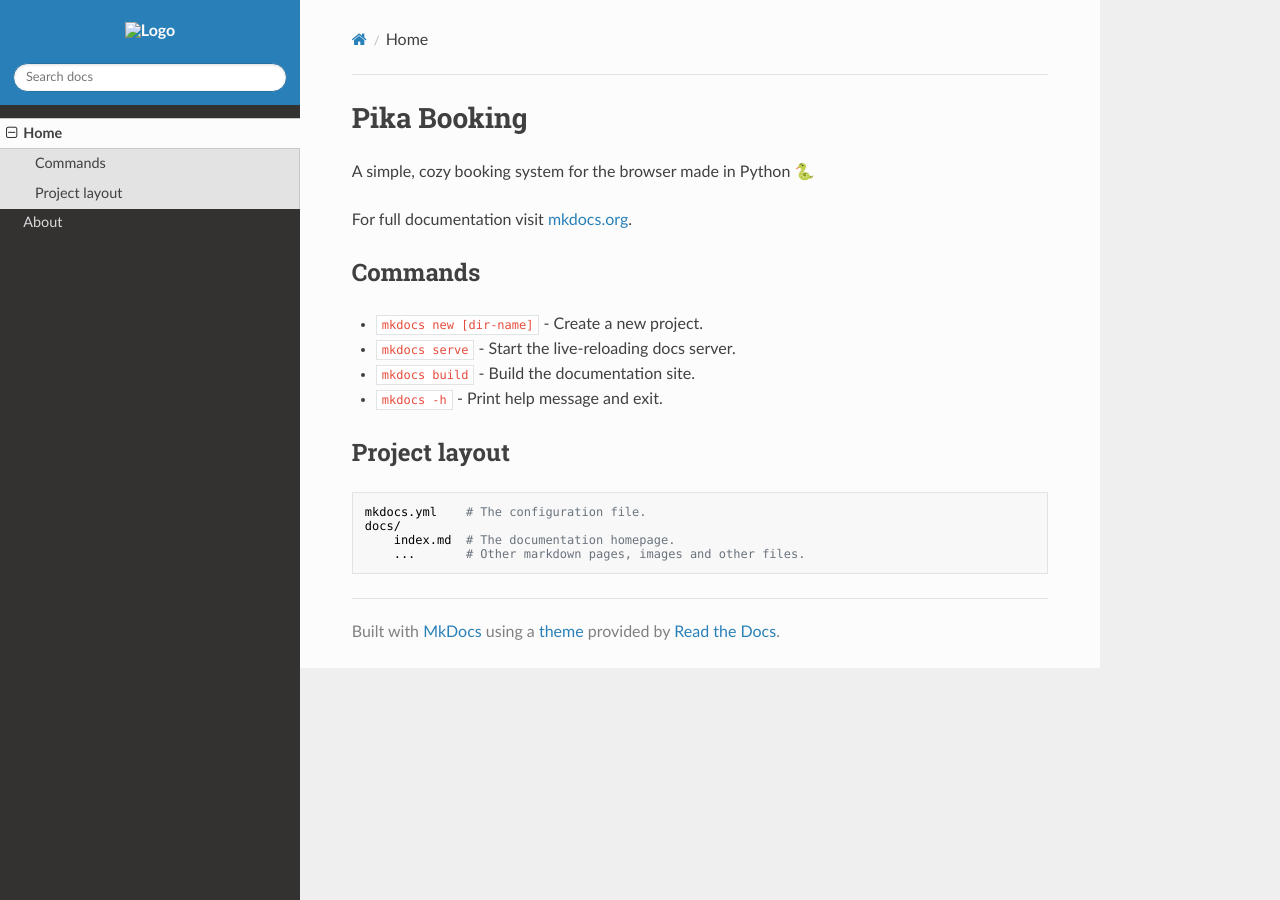
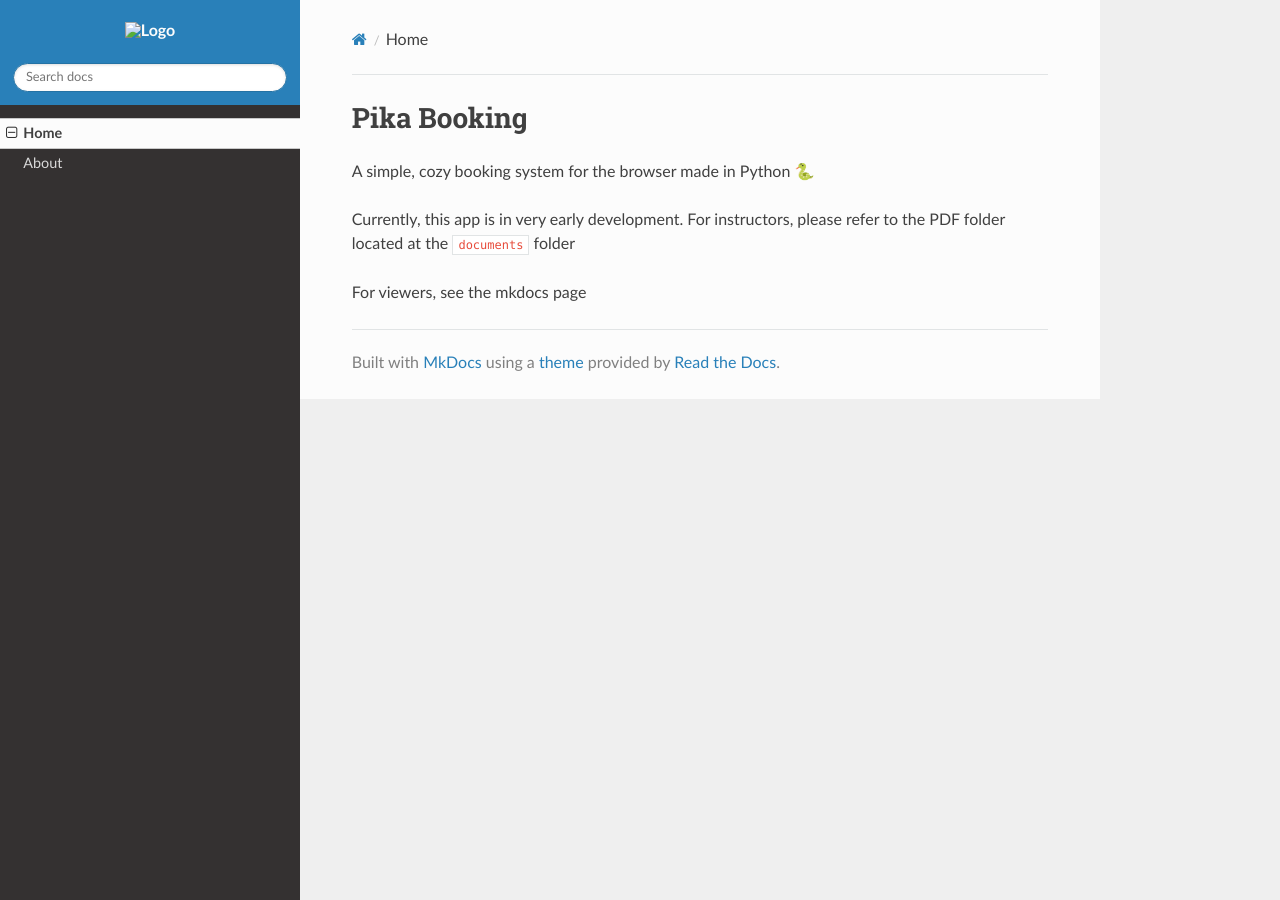
Before and after one commit to CIIC4060-ICOM5016-FALL-2021/booking-system-pika, an MkDocs documentation site: the page built from docs/index.md, in a window 1280 px wide. Built offline with MkDocs 1.6.1, drawn with Linux system fonts in a browser that asks for light colours; nearby versions of some CDN libraries.

Commit message:
Added missing diagram and updated description

```diff
--- a/docs/index.md
+++ b/docs/index.md
@@ -2,18 +2,6 @@
 
 A simple, cozy booking system for the browser made in Python 🐍
 
-For full documentation visit [mkdocs.org](https://www.mkdocs.org).
+Currently, this app is in very early development. For instructors, please refer to the PDF folder located at the `documents` folder
 
-## Commands
-
-* `mkdocs new [dir-name]` - Create a new project.
-* `mkdocs serve` - Start the live-reloading docs server.
-* `mkdocs build` - Build the documentation site.
-* `mkdocs -h` - Print help message and exit.
-
-## Project layout
-
-    mkdocs.yml    # The configuration file.
-    docs/
-        index.md  # The documentation homepage.
-        ...       # Other markdown pages, images and other files.
+For viewers, see the mkdocs page
```
Also changed, not shown: README.md (+2 -0 lines), docs/diagram.md (+6 -0 lines), docs/assets/er chart.png (added).
